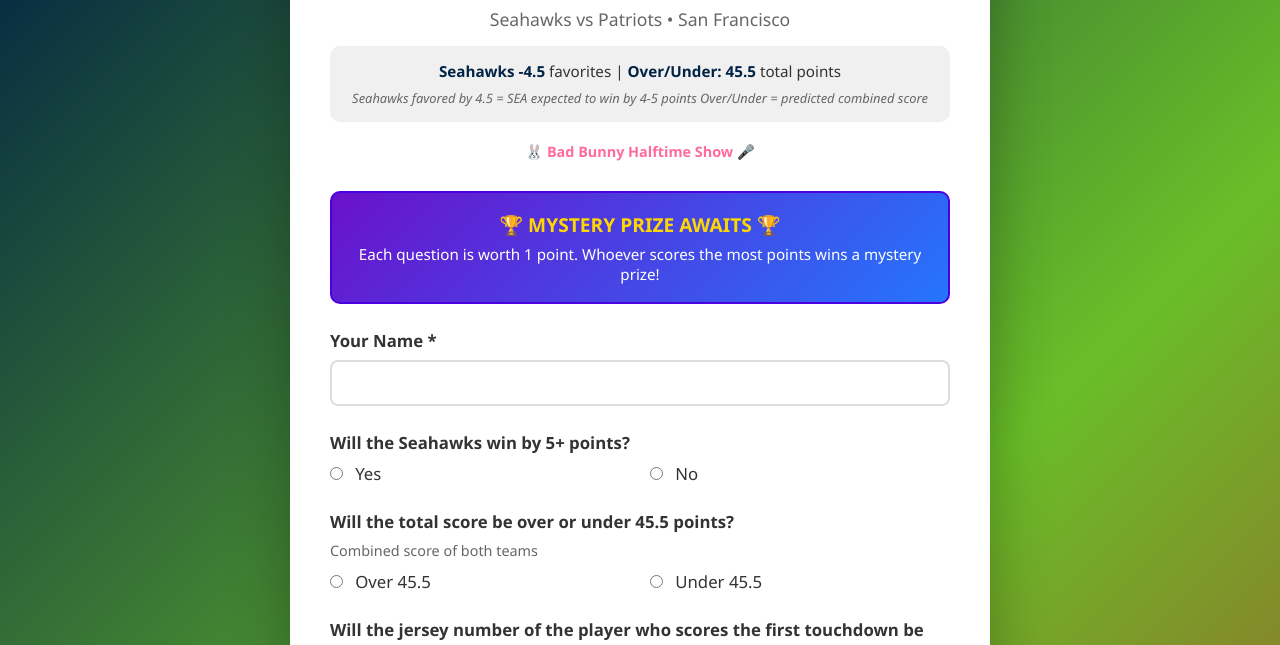
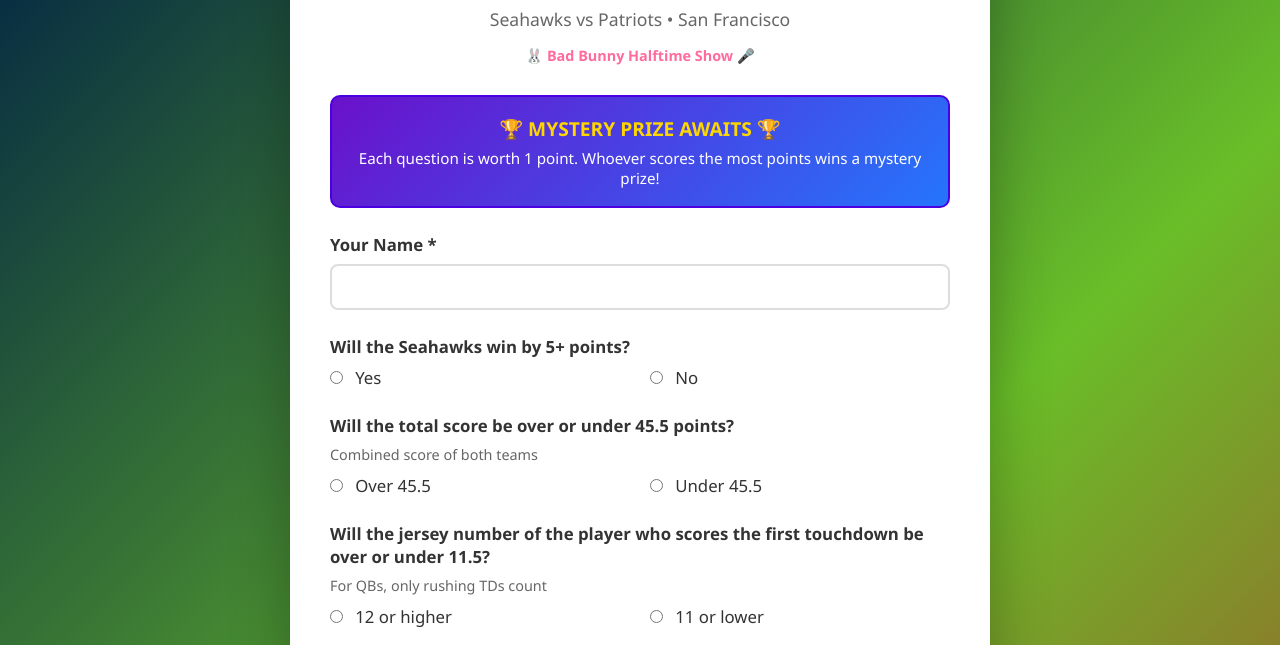
Before and after one commit to warrenjfeng/super-bowl-party-picks, a plain HTML site: page index.html in a window 1280 px wide. Shown: the part 118-763 px from the top of the page. Drawn offline with Linux system fonts and the light colour scheme.

Commit message:
remove intro section

```diff
--- a/index.html
+++ b/index.html
@@ -241,13 +241,6 @@
         <h1>🏈 Super Bowl LX Pick'em</h1>
         <div class="subtitle">Seahawks vs Patriots • San Francisco</div>
 
-        <div class="betting-line">
-            <strong>Seahawks -4.5</strong> favorites | <strong>Over/Under: 45.5</strong> total points
-            <div class="betting-explainer">
-                Seahawks favored by 4.5 = SEA expected to win by 4-5 points Over/Under = predicted combined score
-            </div>
-        </div>
-
         <div class="bad-bunny">🐰 Bad Bunny Halftime Show 🎤</div>
 
         <!-- PRIZE INFO -->
```
